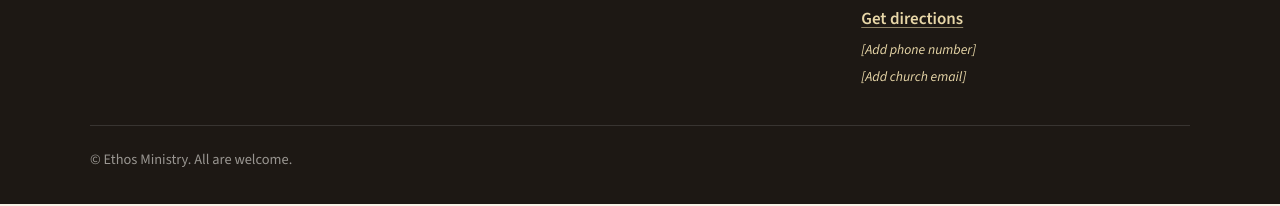
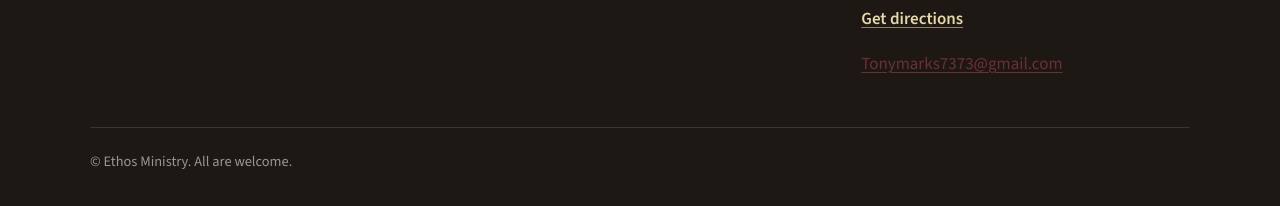
Before and after one commit to jakemotley45-tech/ethos-ministry, a plain HTML site: page index.html in a window 1280 px wide. Shown: the part 2681-2887 px from the top of the page. Drawn offline with nearby package versions, Linux system fonts and the light colour scheme.

Commit message:
Add church email to footer

```diff
--- a/index.html
+++ b/index.html
@@ -168,8 +168,7 @@
           <p class="map-link">
             <a href="https://www.google.com/maps/search/?api=1&amp;query=1101+Radio+Ave+Harrison+AR" target="_blank" rel="noopener noreferrer">Get directions</a>
           </p>
-          <p class="placeholder-text">[Add phone number]</p>
-          <p class="placeholder-text">[Add church email]</p>
+          <p><a href="mailto:Tonymarks7373@gmail.com">Tonymarks7373@gmail.com</a></p>
         </div>
       </div>
       <p class="copyright">© Ethos Ministry. All are welcome.</p>
```
